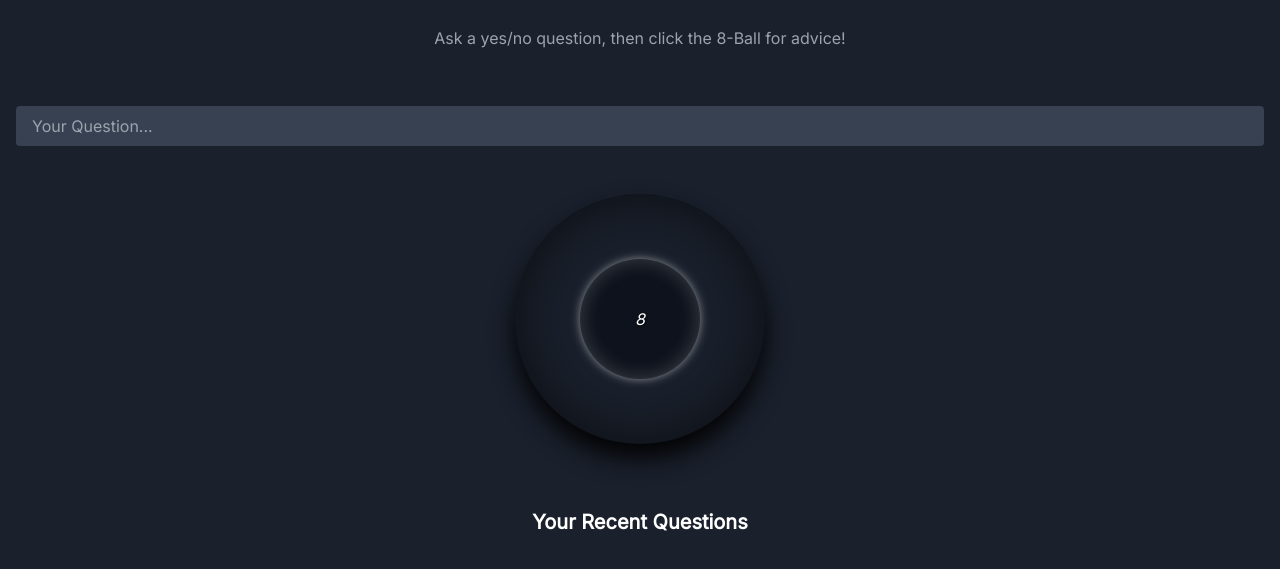
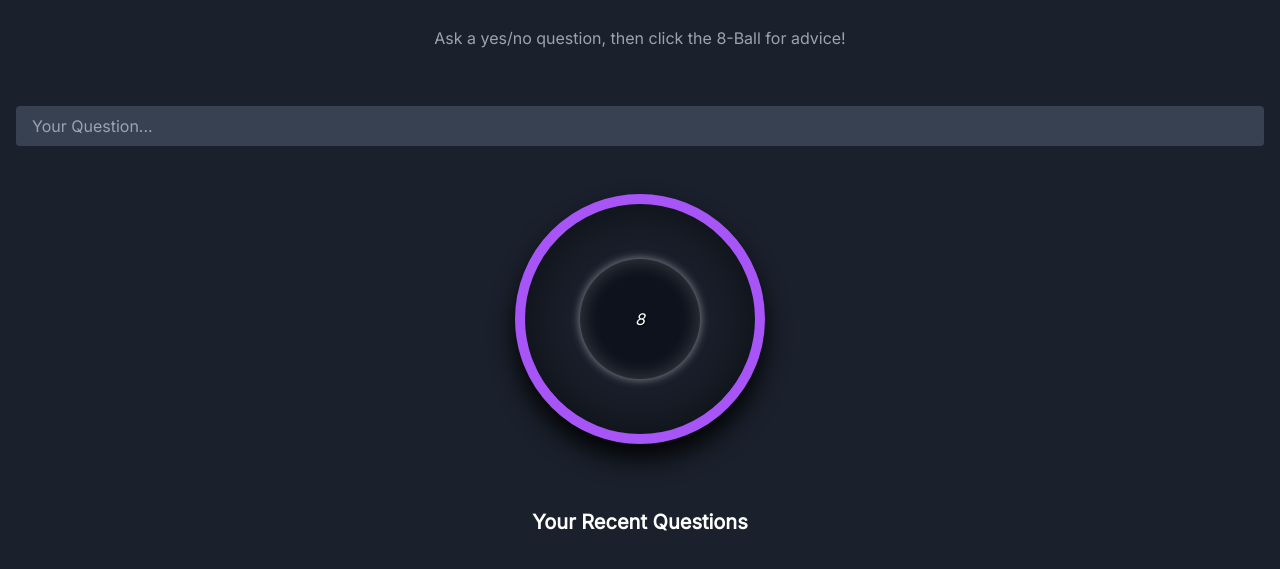
Before and after one commit to Phinneas/crazyeightball, a plain HTML site: page index.html in a window 1280 px wide. Shown: the part 153-722 px from the top of the page. Drawn offline with nearby package versions, Linux system fonts and the light colour scheme.

Commit message:
new border

```diff
--- a/index.html
+++ b/index.html
@@ -35,6 +35,7 @@
             width: 250px;
             height: 250px;
             background-color: #1a202c;
+            border: 10px solid #a855f7;
             border-radius: 50%;
             box-shadow: inset 0 0 50px rgba(0,0,0,0.5), 0 10px 20px rgba(0,0,0,0.8);
             display: flex;
```
